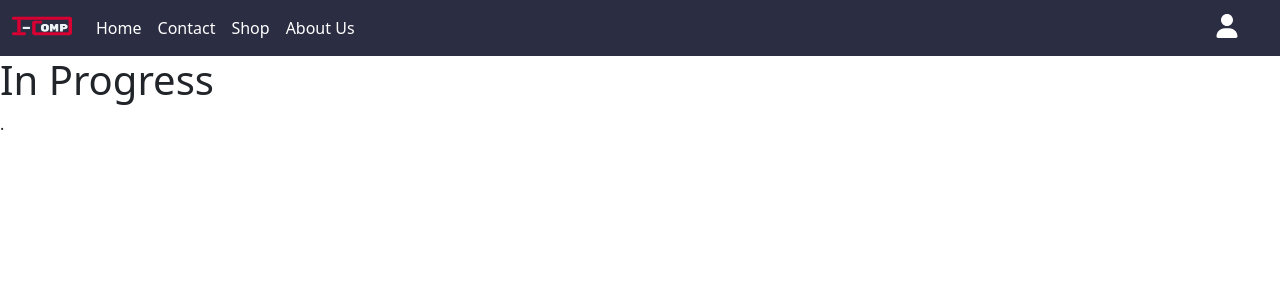
After one commit to Davinandika/WB-COMP, a Flask app: page /shop in a window 1280 px wide. The commit adds this page. Shown: the top 300 px of the page. Run offline with Flask 2, Linux system fonts and the light colour scheme.

Commit message:
update shop

```diff
--- a/main.py
+++ b/main.py
@@ -3,10 +3,11 @@ from flask import Flask, render_template, request, redirect
 import mysql.connector
 
 config = mysql.connector.connect(
-    host ="localhost",
+    host = "192.168.1.9",
+    port = "80",
 	user ="root",
-	password="",
-	database="db_scrapy"
+	password="2wsx1qaz",
+	database="scrapy"
 )
 cursor = config.cursor()
 if config.is_connected():
@@ -35,3 +36,7 @@ def detail(id):
     results = cursor.fetchall()
     cursor.close()
     return render_template('compare.html', results=results)
+
+@app.route("/shop")
+def shop():
+    return render_template('shop.html')
--- a/templates/base.html
+++ b/templates/base.html
@@ -25,7 +25,7 @@
               <a class="nav-link active" href="#">Contact</a>
             </li>
             <li class="nav-item">
-              <a class="nav-link active" href="#">Shop</a>
+              <a class="nav-link active" href="/shop">Shop</a>
             </li>
             <li class="nav-item">
               <a class="nav-link active">About Us</a>
--- /dev/null
+++ b/templates/shop.html
@@ -0,0 +1,6 @@
+{% extends 'base.html' %}
+
+{% block judul %} Komparasi Laptop {% endblock %}
+{% block konten %}
+<h1>In Progress</h1>.
+{% endblock %}
```
Also changed, not shown: README.md.
